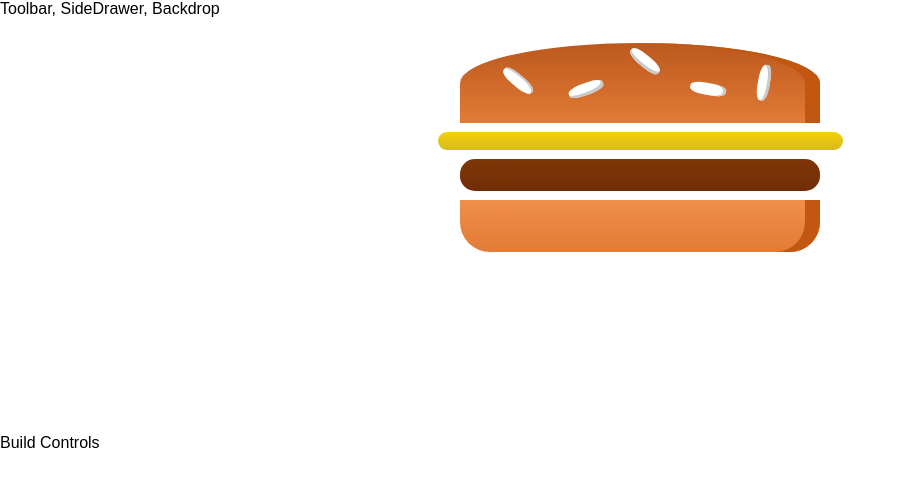
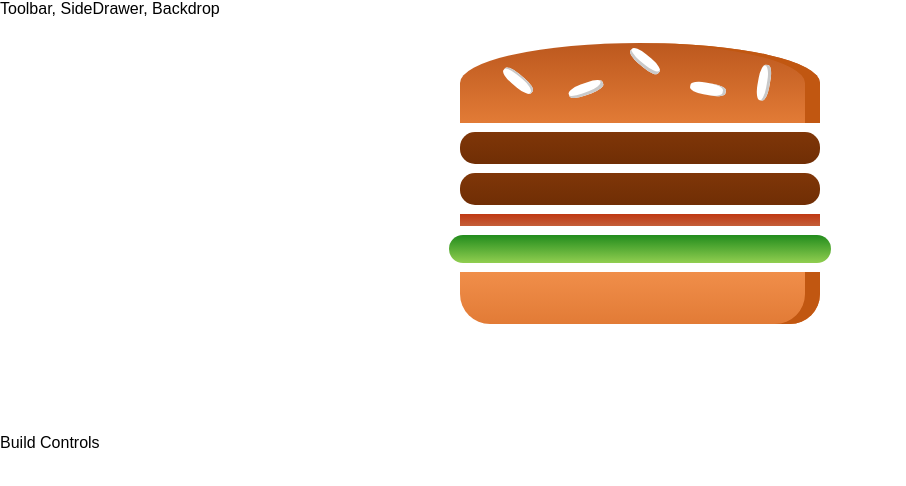
Before and after one commit to lucasherman/react_burger_8, a React app: page / in a window 1280 px wide. Shown: the top 486 px of the page, without its empty margins (0-906 px from the left). Built offline with nearby package versions, Linux system fonts and the light colour scheme.

Commit message:
RB8-2 dynamic ingredient display

```diff
--- a/src/components/Burger/Burger.js
+++ b/src/components/Burger/Burger.js
@@ -4,12 +4,20 @@ import {BurgerIngredient} from "./BurgerIngredient/BurgerIngredient";
 
 const Burger = (props) => {
 
+    const ingredientEntities = Object.entries(props.ingredients)
+    const ingredientLayers = ingredientEntities.reduce((prev, cur) => {
+        let [type, number] = cur;
+        let newCur = [].concat(...Array(number).fill([type]));
+        return prev.concat(newCur);
+    },[]);
+
+    const ingredientsDisplayed = ingredientLayers.map((ingredient,  i) => <BurgerIngredient key={`layer-${i}`} type={ingredient} />);
+
     return <div className={classes.Burger}>
-        <BurgerIngredient type="bread-top" />
-        <BurgerIngredient type="cheese" />
-        <BurgerIngredient type="meat" />
-        <BurgerIngredient type="bread-bottom" />
-    </div>;
+            <BurgerIngredient type="bread-top" key="bread-1"/>
+              {ingredientsDisplayed}
+            <BurgerIngredient type="bread-bottom" key="bread-2" />
+        </div>;
 };
 
 export {Burger};
```
